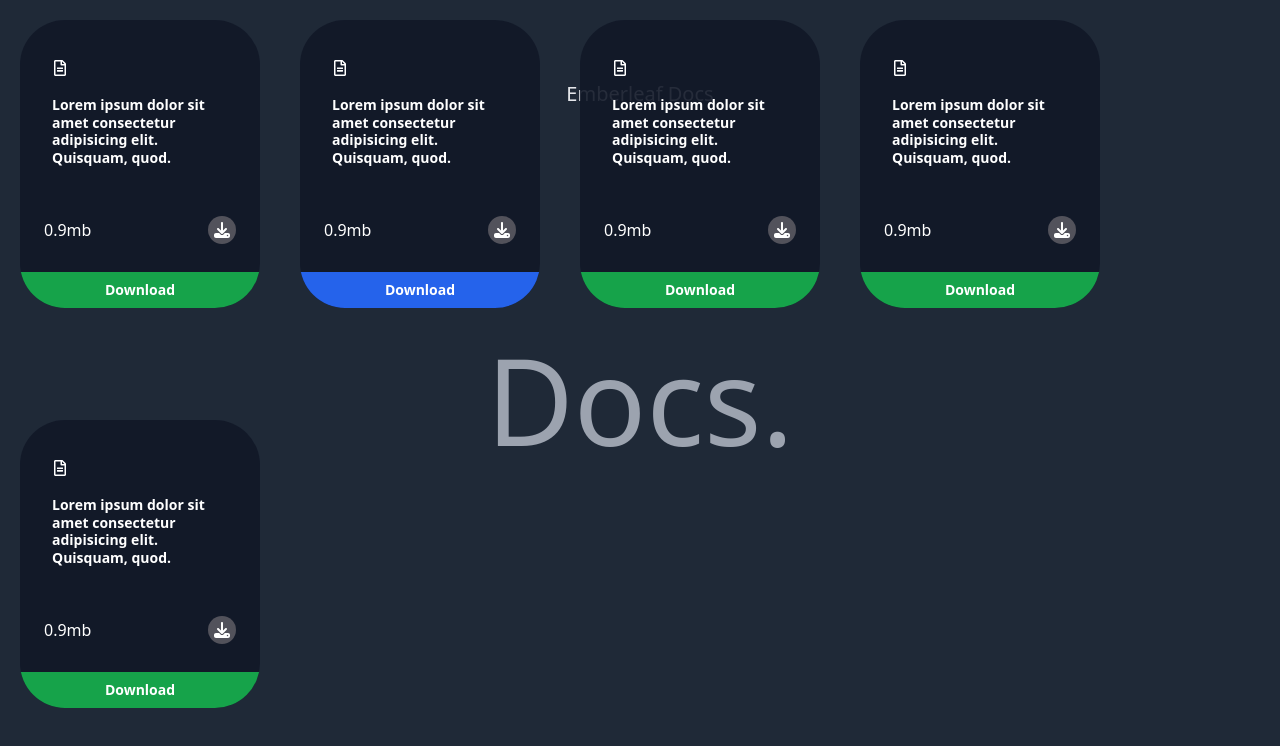
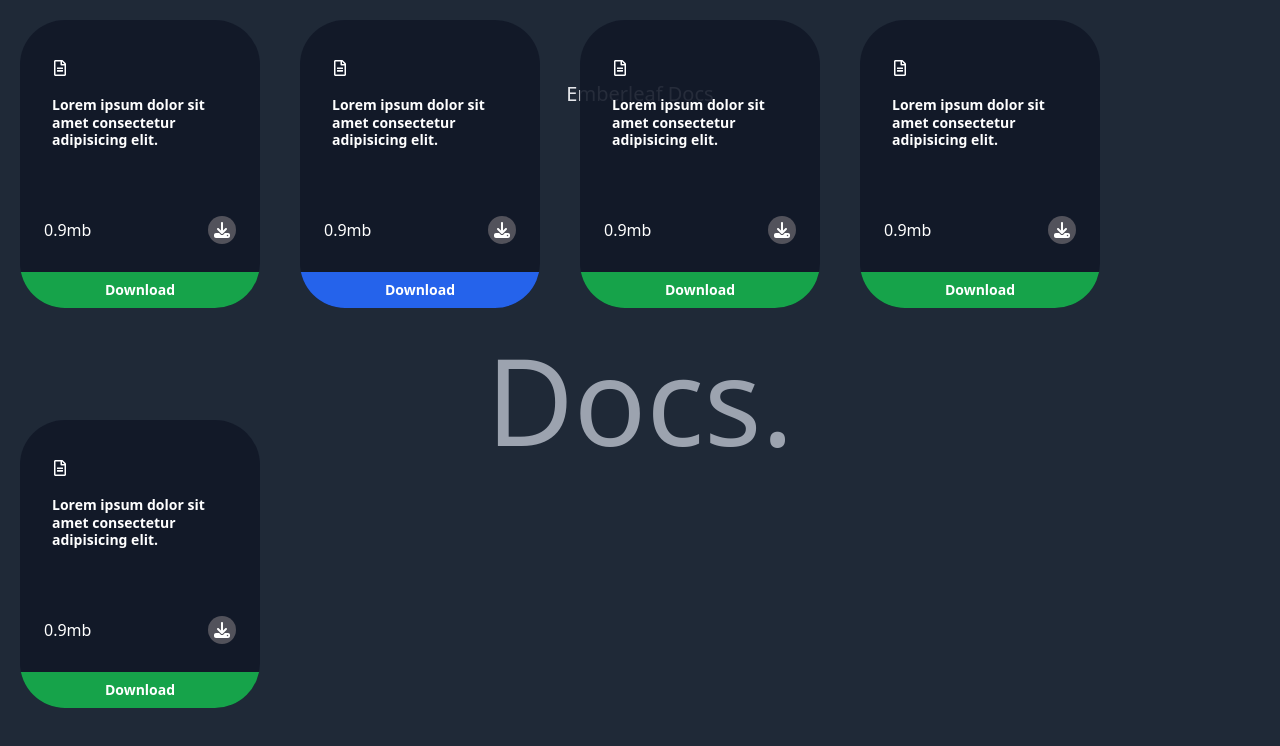
Before and after one commit to Yashraghuvans/Emberleaf-Docs, a Next.js app: page / in a window 1280 px wide. Shown: the top 746 px of the page. Built offline with nearby package versions, Linux system fonts and the light colour scheme.

Commit message:
Update card.js

```diff
--- a/app/components/card.js
+++ b/app/components/card.js
@@ -1,17 +1,22 @@
 "use client"
-import React from 'react'
+import React, { useState } from 'react'
 import { FaRegFileAlt } from "react-icons/fa";
 import { FaDownload } from "react-icons/fa6";
 import { IoClose } from "react-icons/io5";
 import { motion } from "framer-motion"
 
 const Card = ({data,reference}) => {
+    const [title, setTitle] = useState(data.title);
+
     return (
         <motion.div drag dragConstraints={reference} className='h-72 w-60 rounded-[45px] bg-gray-900/90 text-white py-10 px-8 relative overflow-hidden flex-shrink-0'>
             <FaRegFileAlt/>
-            <p className='text-sm leading-tight mt-5 font-semibold'>
-                {data.title}
-            </p>
+            <textarea
+                value={title}
+                onChange={(e) => setTitle(e.target.value)}
+                className='text-sm leading-tight mt-5 font-semibold bg-transparent border-none outline-none text-white w-full resize-none overflow-hidden'
+                rows={3}
+            />
             <div className=' w-full absolute bottom-0 left-0'>
                 <div className='flex justify-between items-center mb-5 px-6 py-2'>
                     <h2>{data.size}</h2>
```
